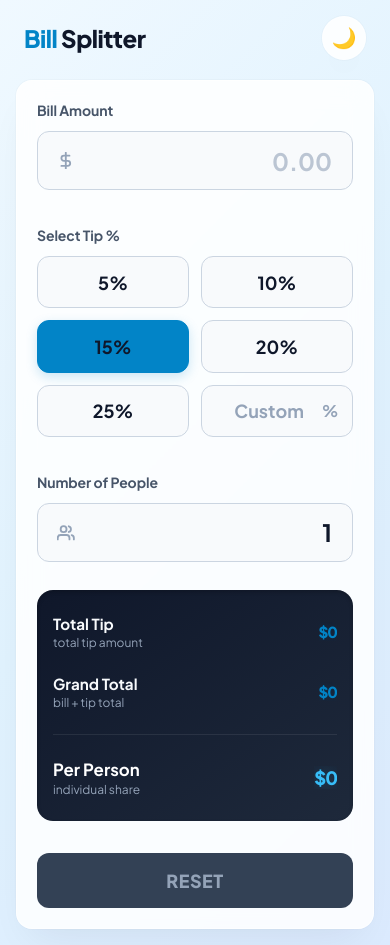
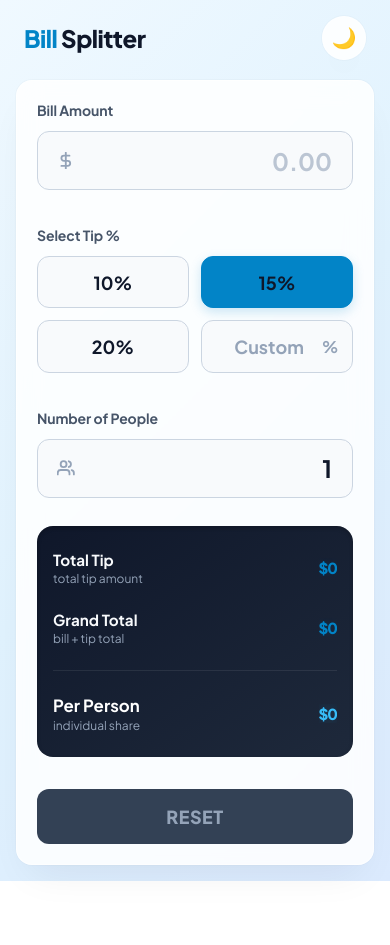
Before and after one commit to faaqi/bill-manager, a React (Vite) app: page / in a window 390 px wide. After the commit the page ends 881 px from the top, so only its background shows below. Built offline with nearby package versions, Linux system fonts and the light colour scheme.

Commit message:
Refine TipSelector and OutputPanel: reduce presets to 10/15/20 and align per-person share font-size to match other amounts

```diff
--- a/src/App.css
+++ b/src/App.css
@@ -182,7 +182,7 @@
 /* Tip Grid Styles */
 .tip-grid {
   display: grid;
-  grid-template-columns: repeat(3, 1fr);
+  grid-template-columns: repeat(4, 1fr);
   gap: 0.75rem;
 }
 
@@ -337,8 +337,7 @@
   color: #ffffff;
 }
 
-.output-row.highlight .output-value.large {
-  font-size: clamp(1.35rem, 2.8vw, 2.75rem);
+.output-row.highlight .output-value {
   color: var(--panel-glow);
   text-shadow: 0 0 15px rgba(56, 189, 248, 0.25);
 }
@@ -404,10 +403,6 @@
   .output-value {
     font-size: clamp(1rem, 2.2vw, 1.5rem);
   }
-
-  .output-row.highlight .output-value.large {
-    font-size: clamp(1.2rem, 3.2vw, 2rem);
-  }
 }
 
 @media (max-width: 480px) {
@@ -437,8 +432,4 @@
   .output-value {
     font-size: clamp(0.95rem, 3.5vw, 1.35rem);
   }
-
-  .output-row.highlight .output-value.large {
-    font-size: clamp(1.15rem, 4.5vw, 1.75rem);
-  }
 }
--- a/src/components/OutputPanel.tsx
+++ b/src/components/OutputPanel.tsx
@@ -42,7 +42,7 @@ export default function OutputPanel({ result }: OutputPanelProps) {
           <span className="output-label-title">Per Person</span>
           <span className="output-label-subtitle">individual share</span>
         </div>
-        <span className="output-value large" aria-live="polite">
+        <span className="output-value" aria-live="polite">
           ${fmt(result?.billPerPerson)}
         </span>
       </div>
--- a/src/components/TipSelector.tsx
+++ b/src/components/TipSelector.tsx
@@ -14,7 +14,7 @@ export default function TipSelector({
   onCustomChange,
   error,
 }: TipSelectorProps) {
-  const presets = [5, 10, 15, 20, 25];
+  const presets = [10, 15, 20];
   const isCustomActive = customValue !== '';
   const activePreset = isCustomActive ? null : value;
   const inputId = 'custom-tip-input';
```
